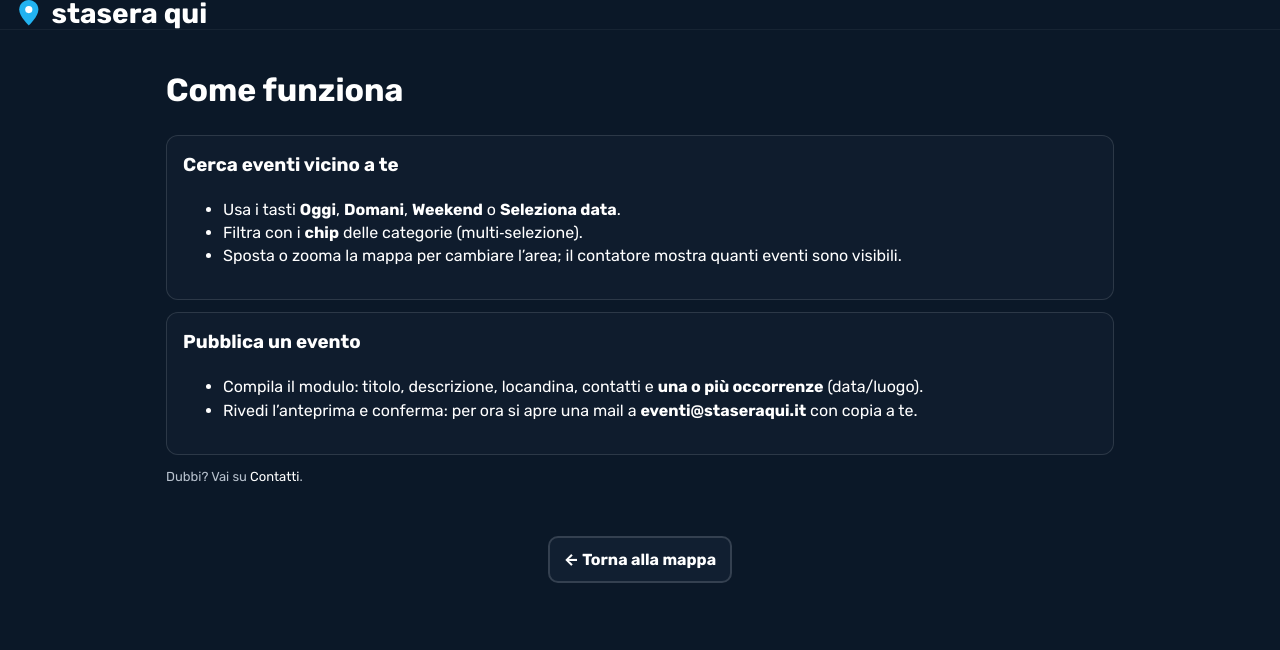
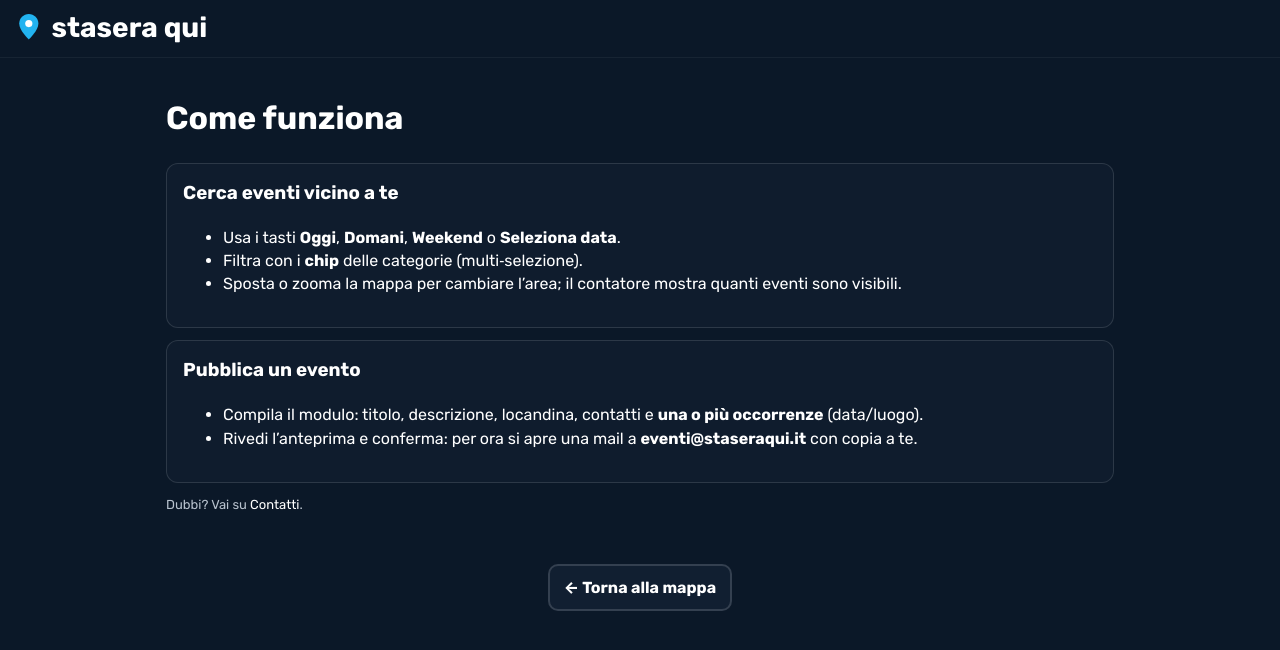
Before and after one commit to staseraqui/staseraqui.github.io, a plain HTML site: page come-funziona.html in a window 1280 px wide. Drawn offline with Linux system fonts and the light colour scheme.

Commit message:
Update come-funziona.html

```diff
--- a/come-funziona.html
+++ b/come-funziona.html
@@ -5,7 +5,7 @@
 <link href="https://fonts.googleapis.com/css2?family=Rubik:wght@400;700&display=swap" rel="stylesheet">
 <link rel="stylesheet" href="assets/style.css"></head>
 <body>
-<header class="header" style="padding:0 16px">
+<header class="header">
   <a href="index.html" class="logo">
     <svg class="pin" viewBox="0 0 64 72" aria-hidden="true">
       <path d="M32 0c13.255 0 24 10.745 24 24 0 17.5-24 40-24 40S8 41.5 8 24C8 10.745 18.745 0 32 0z" fill="#22b3f0"/>
```
